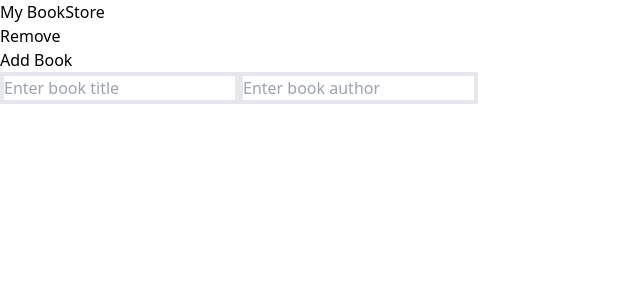
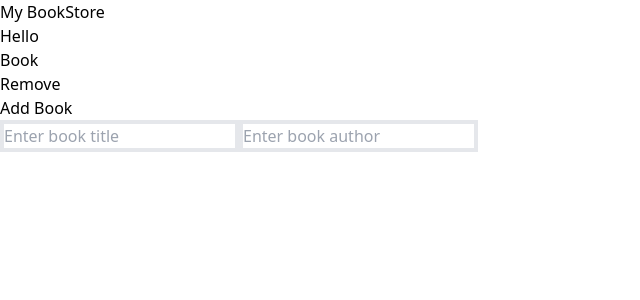
Before and after one commit to Lanr3waju/my-bookstore, a React (Vite) app: page / in a window 1280 px wide. Shown: the top 300 px of the page, without its empty margins (0-640 px from the left). Built offline with nearby package versions, Linux system fonts and the light colour scheme.

Commit message:
Create Link to books-route

```diff
--- a/src/components/Book.jsx
+++ b/src/components/Book.jsx
@@ -1,11 +1,14 @@
 import PropTypes from 'prop-types';
+import { Link } from 'react-router-dom';
 
 function Book({ title, author }) {
     return (
-        <ul>
-            <li>{title}</li>
-            <li>{author}</li>
-        </ul>
+        <Link to={`/book/${title}`}>
+            <ul>
+                <li>{title} Hello</li>
+                <li>{author} Book</li>
+            </ul>
+        </Link>
     )
 }
 
```
